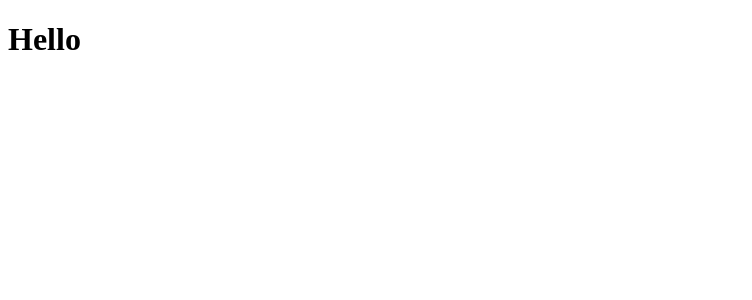
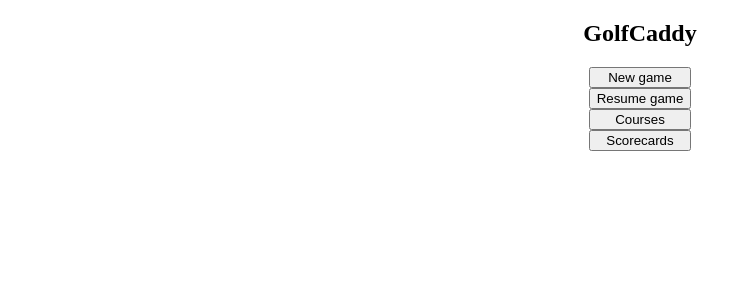
Before and after one commit to tupepi/golfcaddy, a React (Create React App) app in the folder golfcaddy-frontend/: page / in a window 1280 px wide. Shown: the top 300 px of the page, without its empty margins (0-752 px from the left). Built offline with nearby package versions, Linux system fonts and the light colour scheme.

Commit message:
Lisätty alustava rakenne ja eri osien piilottelu

```diff
--- a/golfcaddy-frontend/public/index.html
+++ b/golfcaddy-frontend/public/index.html
@@ -8,6 +8,7 @@
             name="description"
             content="Web site created using create-react-app"
         />
+        <link rel="stylesheet" href="styles.css" />
         <!--
       Notice the use of %PUBLIC_URL% in the tags above.
       It will be replaced with the URL of the `public` folder during the build.
--- /dev/null
+++ b/golfcaddy-frontend/public/styles.css
@@ -0,0 +1,33 @@
+body,
+html,
+#root,
+.App {
+    margin: 0;
+    min-height: 100%;
+    height: 100%;
+}
+.Mainmenu {
+    /* Otsikko ja napit ovat allekkain  */
+    display: flex;
+    flex-direction: column;
+    align-items: center;
+    justify-content: space-between;
+    height: 50%;
+}
+
+.mainMenuButtons {
+    /* Napit ovat keskenään allekkain  */
+    display: flex;
+    flex-direction: column;
+    justify-content: space-between;
+    align-items: center;
+    height: 70%;
+}
+
+.mainMenuButtons button {
+    /* Napit täyttävät leveydellään oman Divinsä,
+    korkeudella eivät,
+    Jos tulee lisää nappeja niin height pienemmäksi*/
+    width: 100%;
+    height: 20%;
+}
--- a/golfcaddy-frontend/src/App.js
+++ b/golfcaddy-frontend/src/App.js
@@ -1,7 +1,56 @@
+import { useState } from 'react'
+import Mainmenu from './components/Mainmenu'
+import Scorecards from './components/Scorecards'
+import Courses from './components/Courses'
+import NewGame from './components/NewGame'
+
 const App = () => {
+    // Eri alakohtien piilotteluun/näyttämiseen
+    const [displayMainmenu, setDisplayMainmenu] = useState('')
+    const [displayScorecards, setDisplayScorecards] = useState('none')
+    const [displayCourses, setDisplayCourses] = useState('none')
+    const [displayNewGame, setDisplayNewGame] = useState('none')
+
+    // Muuttaa annetun kohdan näkyväksi
+    const handleEnter = setDisplay => {
+        setDisplayMainmenu('none')
+        setDisplay('')
+    }
+
+    // Muuttaa annetun kohdan piilotetuksi
+    const handleExit = setDisplay => {
+        setDisplayMainmenu('')
+        setDisplay('none')
+    }
+
+    // Joku fiksumpi juttu pitää kehitellä, kun on niin paljon toistoa
     return (
         <div className='App'>
-            <h1>Hello</h1>
+            <div style={{ display: displayMainmenu }}>
+                <Mainmenu
+                    enterScorecards={() => handleEnter(setDisplayScorecards)}
+                    enterNewGame={() => handleEnter(setDisplayNewGame)}
+                    enterCourses={() => handleEnter(setDisplayCourses)}
+                ></Mainmenu>
+            </div>
+
+            <div style={{ display: displayScorecards }}>
+                <Scorecards
+                    exitScorecards={() => handleExit(setDisplayScorecards)}
+                ></Scorecards>
+            </div>
+
+            <div style={{ display: displayCourses }}>
+                <Courses
+                    exitCourses={() => handleExit(setDisplayCourses)}
+                ></Courses>
+            </div>
+
+            <div style={{ display: displayNewGame }}>
+                <NewGame
+                    exitNewGame={() => handleExit(setDisplayNewGame)}
+                ></NewGame>
+            </div>
         </div>
     )
 }
--- /dev/null
+++ b/golfcaddy-frontend/src/components/Courses.js
@@ -0,0 +1,10 @@
+const Courses = ({ exitCourses }) => {
+    return (
+        <div className='Courses'>
+            <h2>Courses</h2>
+            <button onClick={exitCourses}>back</button>
+        </div>
+    )
+}
+
+export default Courses
--- a/golfcaddy-frontend/src/components/Mainmenu.js
+++ b/golfcaddy-frontend/src/components/Mainmenu.js
@@ -1,7 +1,13 @@
-const Mainmenu = () => {
+const Mainmenu = ({ enterScorecards, enterNewGame, enterCourses }) => {
     return (
         <div className='Mainmenu'>
-            <h2>Mainmenu</h2>
+            <h2>GolfCaddy</h2>
+            <div className='mainMenuButtons'>
+                <button onClick={enterNewGame}>New game</button>
+                <button>Resume game</button>
+                <button onClick={enterCourses}>Courses</button>
+                <button onClick={enterScorecards}>Scorecards</button>
+            </div>
         </div>
     )
 }
--- /dev/null
+++ b/golfcaddy-frontend/src/components/NewGame.js
@@ -0,0 +1,10 @@
+const NewGame = ({ exitNewGame }) => {
+    return (
+        <div className='NewGame'>
+            <h2>New Game</h2>
+            <button onClick={exitNewGame}>back</button>
+        </div>
+    )
+}
+
+export default NewGame
--- /dev/null
+++ b/golfcaddy-frontend/src/components/Scorecards.js
@@ -0,0 +1,10 @@
+const Scorecards = ({ exitScorecards }) => {
+    return (
+        <div className='Scorecards'>
+            <h2>Scorecards</h2>
+            <button onClick={exitScorecards}>back</button>
+        </div>
+    )
+}
+
+export default Scorecards
```
Also changed, not shown: golfcaddy-frontend/src/components/Scorecard.js (deleted, +0 -9 lines).
